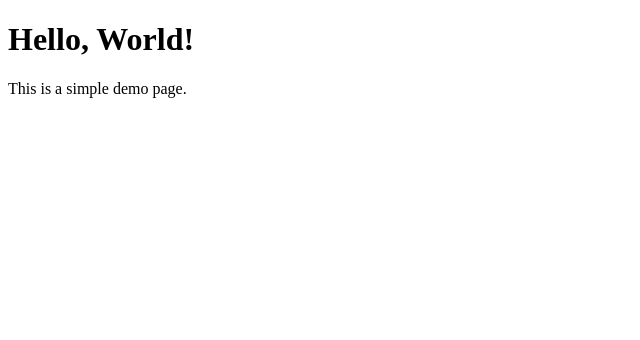
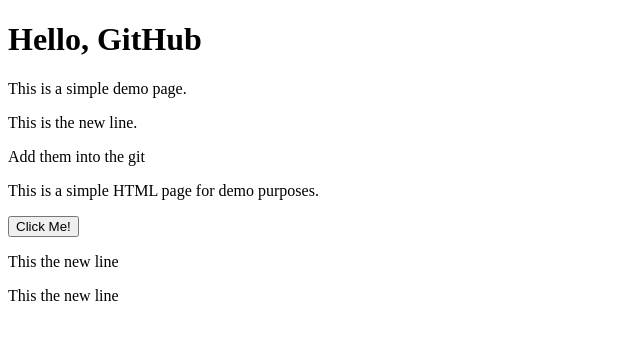
Before and after one commit to Basnayake07/Git-demo, a plain HTML site: page index.html in a window 1280 px wide. Shown: the whole page, without its empty margins (0-640 px from the left). Drawn offline with Linux system fonts and the light colour scheme.

Commit message:
Add new lines

```diff
--- a/index.html
+++ b/index.html
@@ -6,7 +6,16 @@
     <title>Demo</title>
 </head>
 <body>
-    <h1>Hello, World!</h1>
+    <h1>Hello, GitHub</h1>
     <p>This is a simple demo page.</p>
+    <p>This is the new line.</p>
+    <p>Add them into the git</p>
+    <section>
+        <p>This is a simple HTML page for demo purposes.</p>
+        <button onclick="alert('Button clicked!')">Click Me!</button>
+    </section>
+    <p>This the new line</p>
+    <p>This the new line</p>
+
 </body>
 </html>
```
